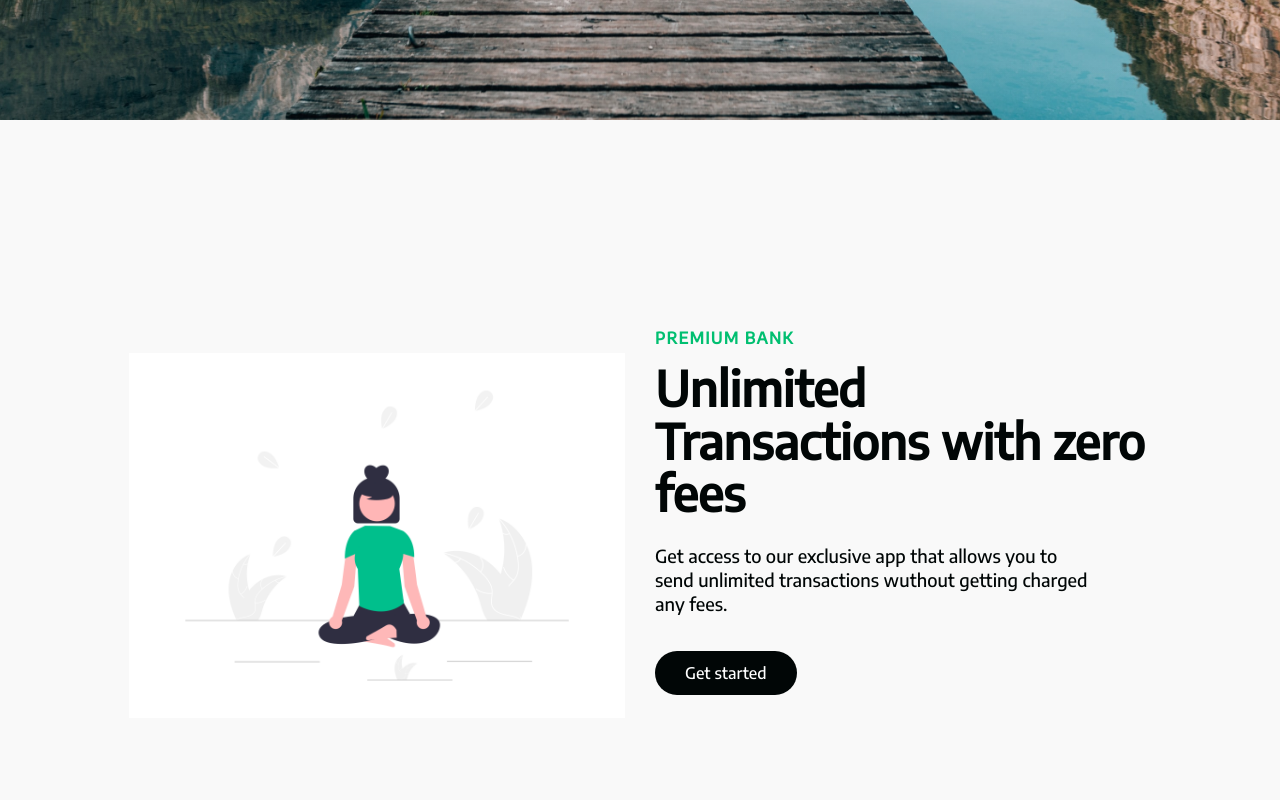
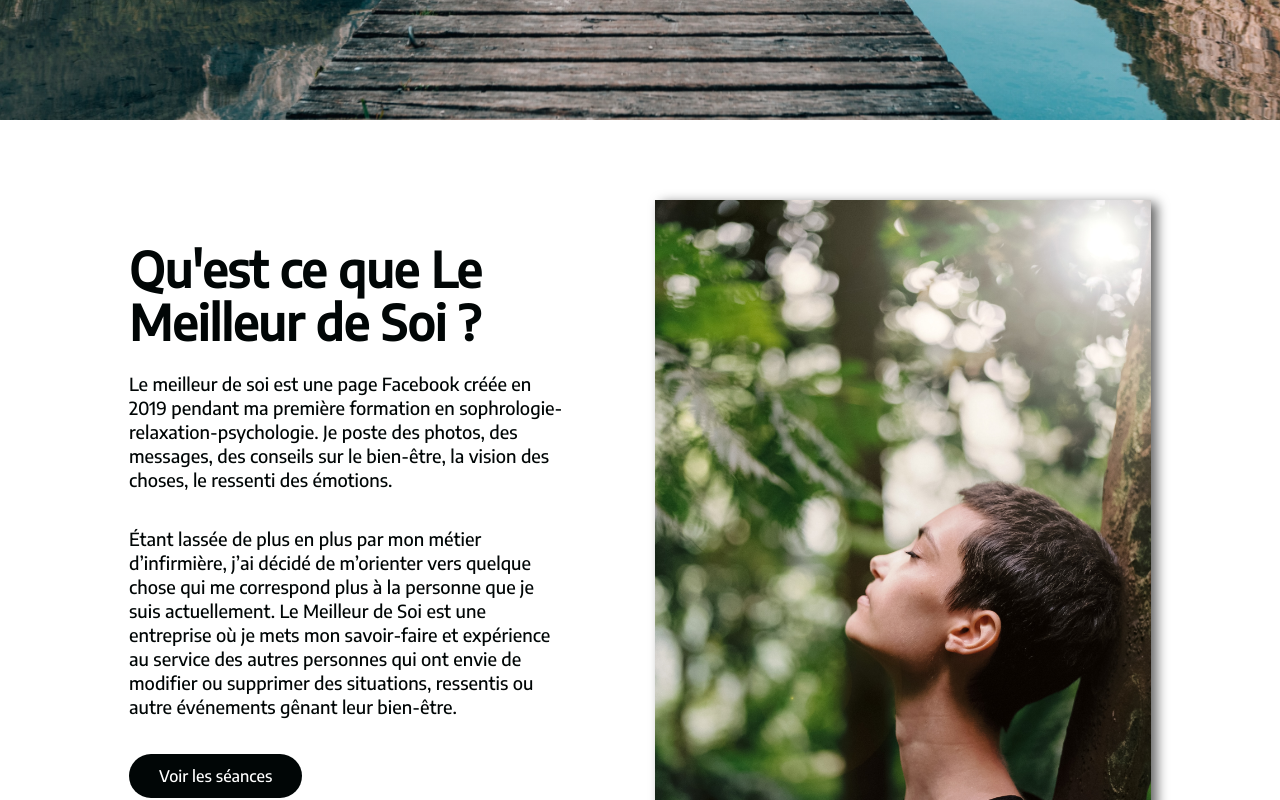
Before and after one commit to Dexiios/lemeilleurdesoi_client, a React (Create React App) app: page / in a window 1280 px wide. Shown: the part 960-1760 px from the top of the page. Built offline with nearby package versions, Linux system fonts and the light colour scheme.

Commit message:
add Qu'est ce que le meilleur de soi section

```diff
--- a/src/components/Footer/FooterElements.js
+++ b/src/components/Footer/FooterElements.js
@@ -2,7 +2,7 @@
 import { Link } from "react-router-dom";
 
 export const FooterContainer = styled.footer`
-  background-color: #101522;
+  background-color: #444;
 `;
 
 export const FooterWrap = styled.div`
--- a/src/components/HeroSection/index.js
+++ b/src/components/HeroSection/index.js
@@ -30,7 +30,7 @@
         <HeroP>Le Meilleur de Soi, relaxation et bien être</HeroP>
         <HeroBtnWrapper>
           <Button
-            to="services"
+            to="ensavoirplus"
             onMouseEnter={onHover}
             onMouseLeave={onHover}
             primary="true"
--- a/src/components/InfoSection/Data.js
+++ b/src/components/InfoSection/Data.js
@@ -1,15 +1,16 @@
 export const homeObjOne = {
-  id: "accueil",
+  id: "ensavoirplus",
   lightBg: true,
   lightText: false,
   lightTextDesc: false,
-  topLine: "Premium Bank",
-  headline: "Unlimited Transactions with zero fees",
+  topLine: "",
+  headline: "Qu'est ce que Le Meilleur de Soi ?",
   description:
-    "Get access to our exclusive app that allows you to send unlimited transactions wuthout getting charged any fees.",
-  buttonLabel: "Get started",
-  imgStart: true,
-  img: require("../../images/undraw_meditation.png").default,
+    "Le meilleur de soi est une page Facebook créée en 2019 pendant ma première formation en sophrologie-relaxation-psychologie. Je poste des photos, des messages, des conseils sur le bien-être, la vision des choses, le ressenti des émotions.",
+  description2:"Étant lassée de plus en plus par mon métier d’infirmière, j’ai décidé de m’orienter vers quelque chose qui me correspond plus à la personne que je suis actuellement. Le Meilleur de Soi est une entreprise où je mets mon savoir-faire et expérience au service des autres personnes qui ont envie de modifier ou supprimer des situations, ressentis ou autre événements gênant leur bien-être.",
+  buttonLabel: "Voir les séances",
+  imgStart: false,
+  img: require("../../images/girl_against_tree.jpg").default,
   alt: "Mindfullness",
   dark: false,
   primary: false,
--- a/src/components/InfoSection/Index.js
+++ b/src/components/InfoSection/Index.js
@@ -26,6 +26,7 @@
   img,
   darkText,
   description,
+  description2,
   alt,
   primary,
   dark,
@@ -41,9 +42,10 @@
                 <TopLine>{topLine}</TopLine>
                 <Heading lightText={lightText}>{headline}</Heading>
                 <Subtitle darkText={darkText}>{description}</Subtitle>
+                <Subtitle darkText={darkText}>{description2}</Subtitle>
                 <BtnWrap>
                   <Button
-                    to="accueil"
+                    to="services"
                     smooth={true}
                     duration={500}
                     spy={true}
--- a/src/components/InfoSection/InfoElements.js
+++ b/src/components/InfoSection/InfoElements.js
@@ -2,7 +2,7 @@
 
 export const InfoContainer = styled.div`
   color: #fff;
-  background: ${({ lightBg }) => (lightBg ? "#f9f9f9" : "#010606")};
+  background: ${({ lightBg }) => (lightBg ? "#fff" : "#010606")};
 
   @media screen and (max-width: 768px) {
     padding: 100px 0;
@@ -96,4 +96,5 @@
   width: 100%;
   margin: 0 0 10px 0;
   padding-right: 0;
+  filter: drop-shadow(6px 3px 6px #666);
 `;
--- a/src/components/Navbar/NavbarElements.js
+++ b/src/components/Navbar/NavbarElements.js
@@ -89,7 +89,7 @@
 `;
 
 export const NavLinks = styled(LinkS)`
-  color: ${({ scrollNav }) => (scrollNav ? "#000" : "#fff")};
+  color: ${({ scrollNav }) => (scrollNav ? "#333" : "#fff")};
   -webkit-transition: color 500ms linear;
   -moz-transition: color 500ms linear;
   -o-transition: color 500ms linear;
--- a/src/components/Navbar/index.js
+++ b/src/components/Navbar/index.js
@@ -17,7 +17,7 @@
   const [scrollNav, setScollNav] = useState(false);
 
   const changeNav = () => {
-    if (window.scrollY >= 80) {
+    if (window.scrollY >= 250) {
       setScollNav(true);
     } else {
       setScollNav(false);
--- a/src/components/Services/ServicesElements.js
+++ b/src/components/Services/ServicesElements.js
@@ -6,7 +6,7 @@
   flex-direction: column;
   justify-content: center;
   align-items: center;
-  background: #faf3eb;
+  background: #fff;
 
   @media screen and (max-width: 768px) {
     height: 1100px;
```
Also changed, not shown: src/images/girl_against_tree.jpg (added).
